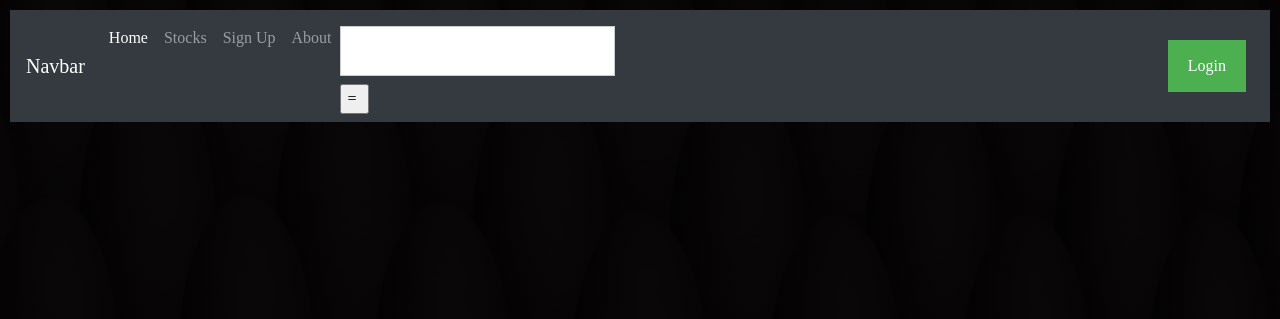
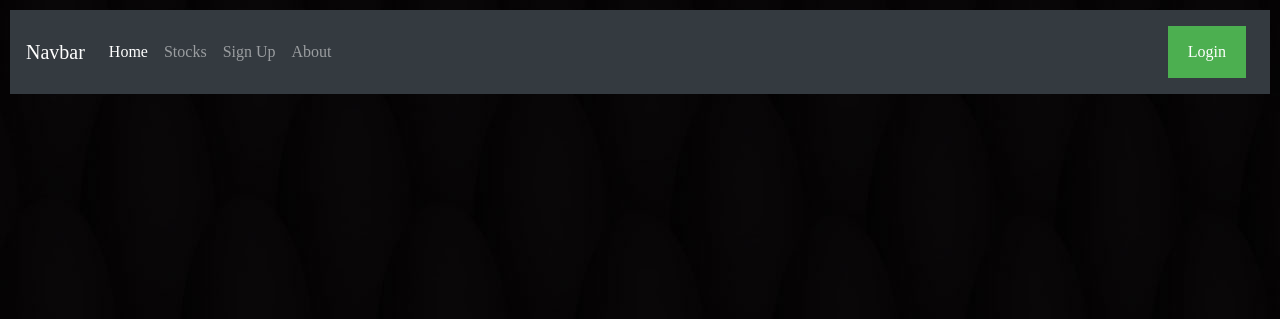
Before and after one commit to D1935827V/webscrape2, a Flask app: page /about/ in a window 1280 px wide. Shown: the top 319 px of the page. Run offline with Flask 2, Linux system fonts and the light colour scheme; some libraries are stand-ins or nearby versions.

Commit message:
search out of navbar

```diff
--- a/templates/base.html
+++ b/templates/base.html
@@ -197,15 +197,6 @@ span.psw {
                     About
                 </a>
             </li>
-            <li class="nav-item">
-                <a>
-                    <form method="POST" ID="form" action="/">
-                    <td colspan="3"><input type="text" name="symbol"/></td>
-                    <td><input type="submit" value="= {{price}}" /> </td>
-
-
-                </a>
-            </li>
         </ul>
         <ul class="navbar-nav ">
             <li class="nav-item">
```
